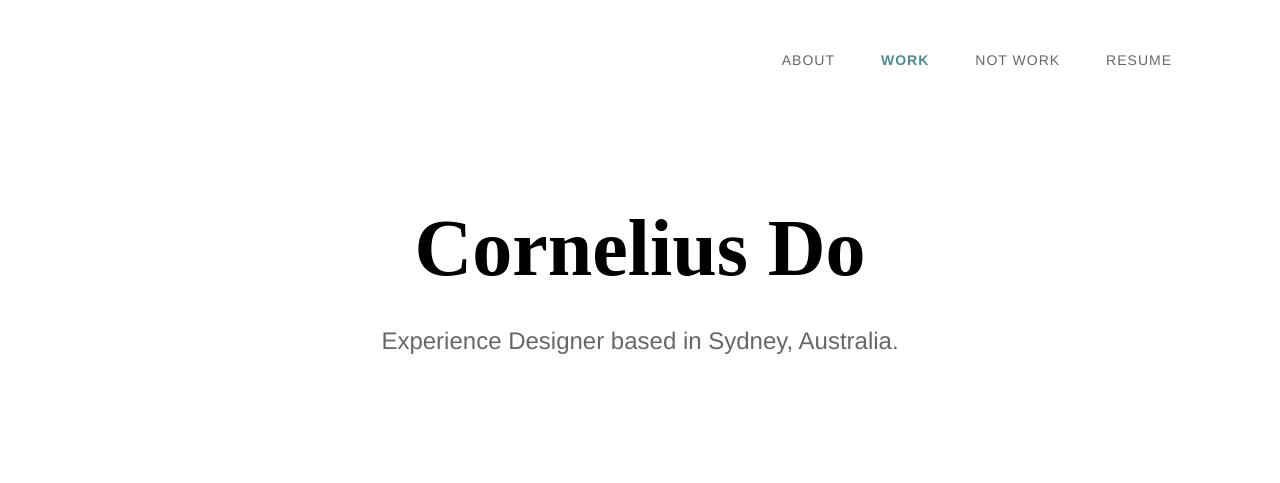
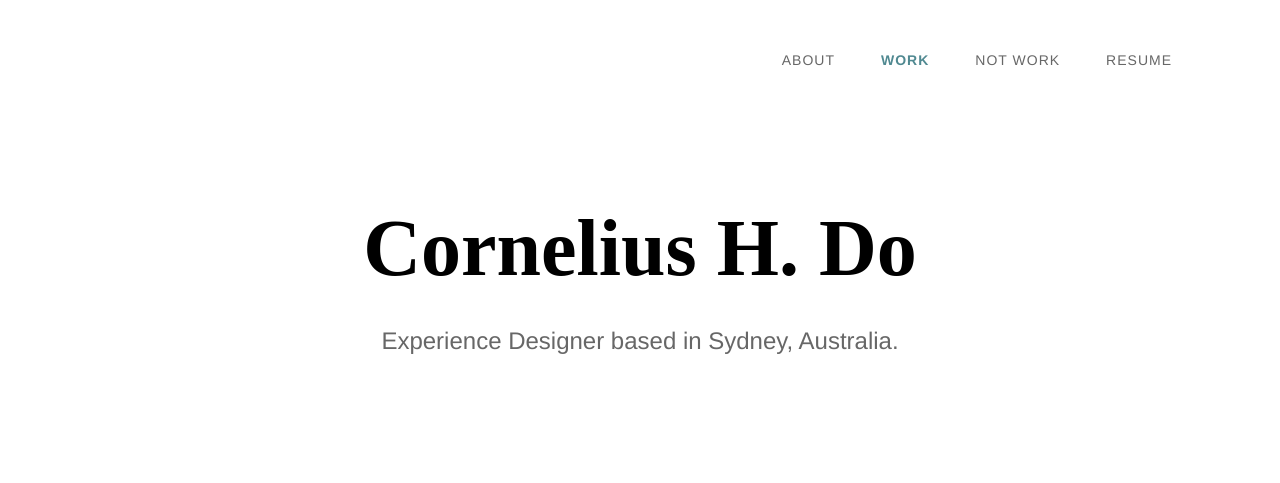
Before and after one commit to corneliusdo/corneliusdo.github.io, a website: page index.html in a window 1280 px wide. Shown: the top 483 px of the page. Drawn offline with Linux system fonts and the light colour scheme.

Commit message:
Add H. in title of index

```diff
--- a/index.html
+++ b/index.html
@@ -8,7 +8,7 @@
   <meta name="description" content="">
   <meta name="author" content="">
 
-  <title>Cornelius Do</title>
+  <title>Cornelius Do | Experience Designer</title>
 
   <!-- Bootstrap core CSS -->
   <link href="vendor/bootstrap/css/bootstrap.min.css" rel="stylesheet">
@@ -62,7 +62,7 @@
       <div class="row">
         <div class="col-lg-8 col-md-10 mx-auto">
           <div class="site-heading">
-            <h1>Cornelius Do</h1>
+            <h1>Cornelius H. Do</h1>
             <span class="subheading">Experience Designer based in Sydney, Australia.</span>
           </div>
         </div>
```
